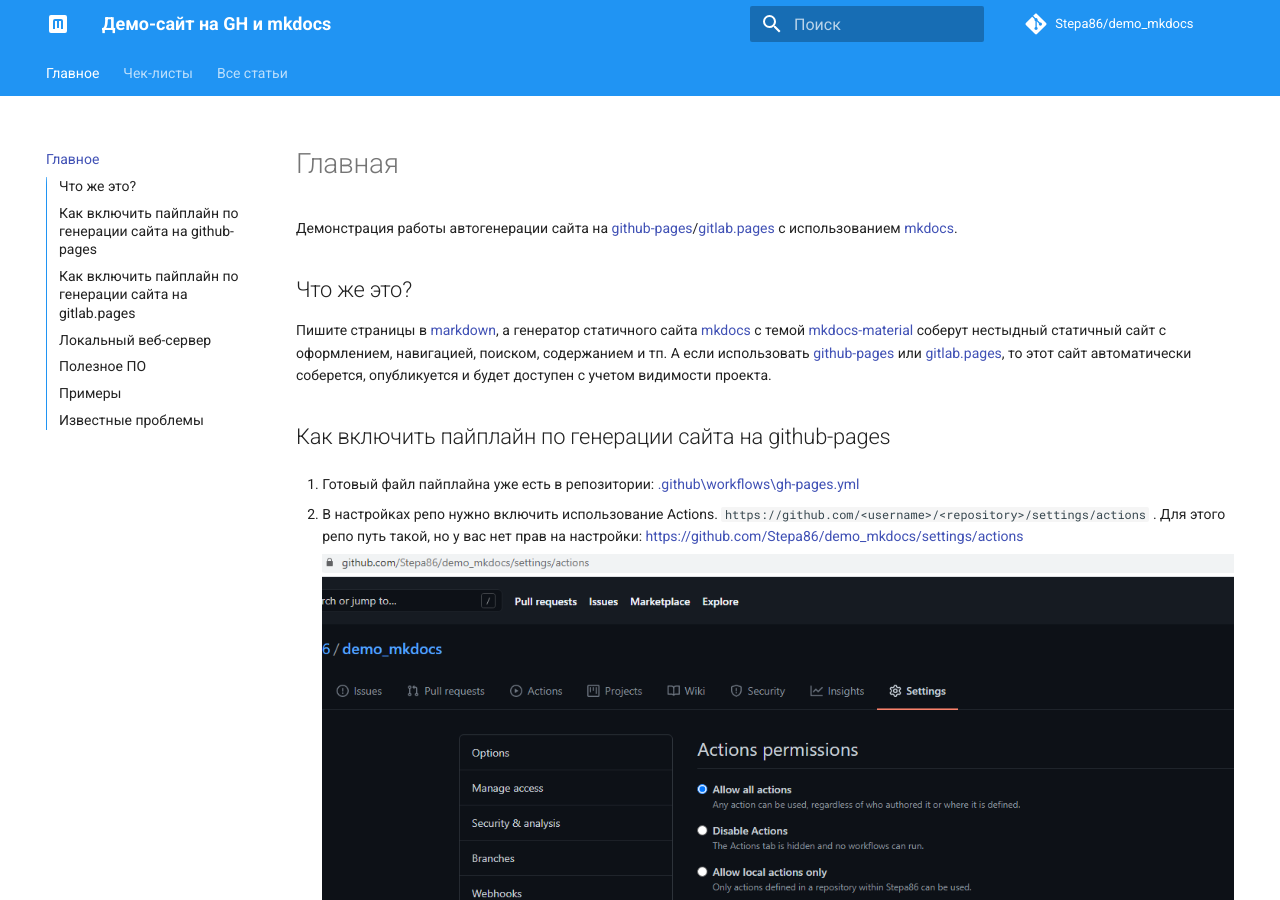
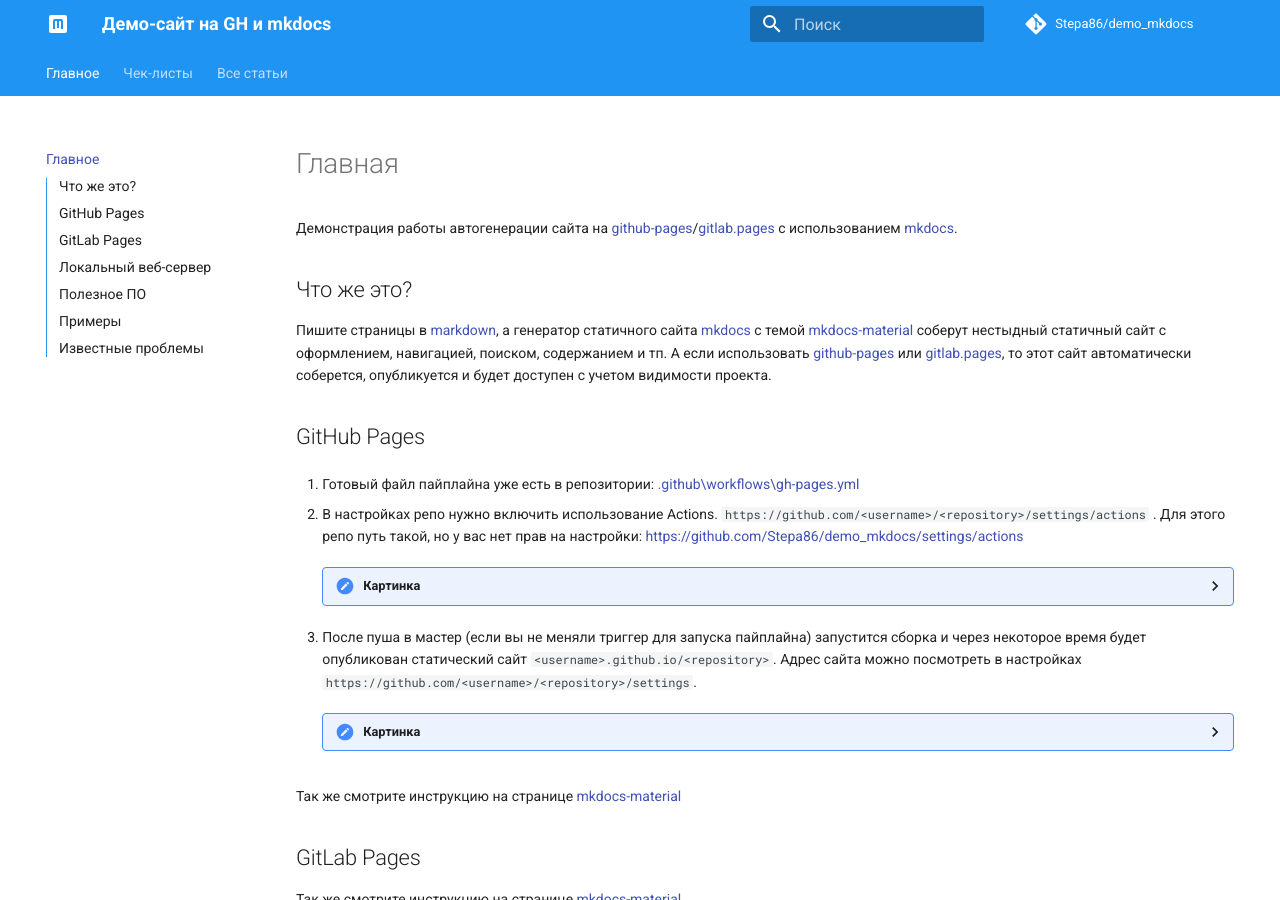
Before and after one commit to Stepa86/demo_mkdocs, an MkDocs documentation site: the page built from docs/index.md, in a window 1280 px wide and 900 px high. Built offline with MkDocs 1.6.1 and Material for MkDocs 9.7.7, drawn with Linux system fonts in a browser that asks for light colours; comment, search, counter and statistics services are not loaded; some of the changed text lies outside the part shown.

Commit message:
улучш: Оформление

```diff
--- a/docs/index.md
+++ b/docs/index.md
@@ -6,24 +6,26 @@
 
 Пишите страницы в [markdown](https://ru.wikipedia.org/wiki/Markdown), а генератор статичного сайта [mkdocs](https://www.mkdocs.org/) с темой [mkdocs-material](https://squidfunk.github.io/mkdocs-material/) соберут нестыдный статичный сайт с оформлением, навигацией, поиском, содержанием и тп. А если использовать [github-pages](https://pages.github.com/) или [gitlab.pages](https://docs.gitlab.com/ee/user/project/pages/), то этот сайт автоматически соберется, опубликуется и будет доступен с учетом видимости проекта.
 
-## Как включить пайплайн по генерации сайта на github-pages
+## GitHub Pages
 
 1. Готовый файл пайплайна уже есть в репозитории: [.github\workflows\gh-pages.yml](https://github.com/Stepa86/demo_mkdocs/blob/master/.github/workflows/gh-pages.yml)
 
 2. В настройках репо нужно включить использование Actions. `https://github.com/<username>/<repository>/settings/actions` . Для этого репо путь такой, но у вас нет прав на настройки: https://github.com/Stepa86/demo_mkdocs/settings/actions
 
-    [![Setting-GA][1]][1]
+    ??? done "Картинка"
+        [![Setting-GA][1]][1]
 
 3. После пуша в мастер (если вы не меняли триггер для запуска пайплайна) запустится сборка и через некоторое время будет опубликован статический сайт `<username>.github.io/<repository>`. Адрес сайта можно посмотреть в настройках `https://github.com/<username>/<repository>/settings`.
 
-    [![Setting-GP][2]][2]
+    ??? done "Картинка"
+        [![Setting-GP][2]][2]
 
 Так же смотрите инструкцию на странице [mkdocs-material](https://squidfunk.github.io/mkdocs-material/publishing-your-site/#github-pages)
 
   [1]: index.assets/Setting-GA.png
   [2]: index.assets/Setting-GP.png
 
-## Как включить пайплайн по генерации сайта на gitlab.pages
+## GitLab Pages
 
 Так же смотрите инструкцию на странице [mkdocs-material](https://squidfunk.github.io/mkdocs-material/publishing-your-site/#gitlab-pages)
 
```
